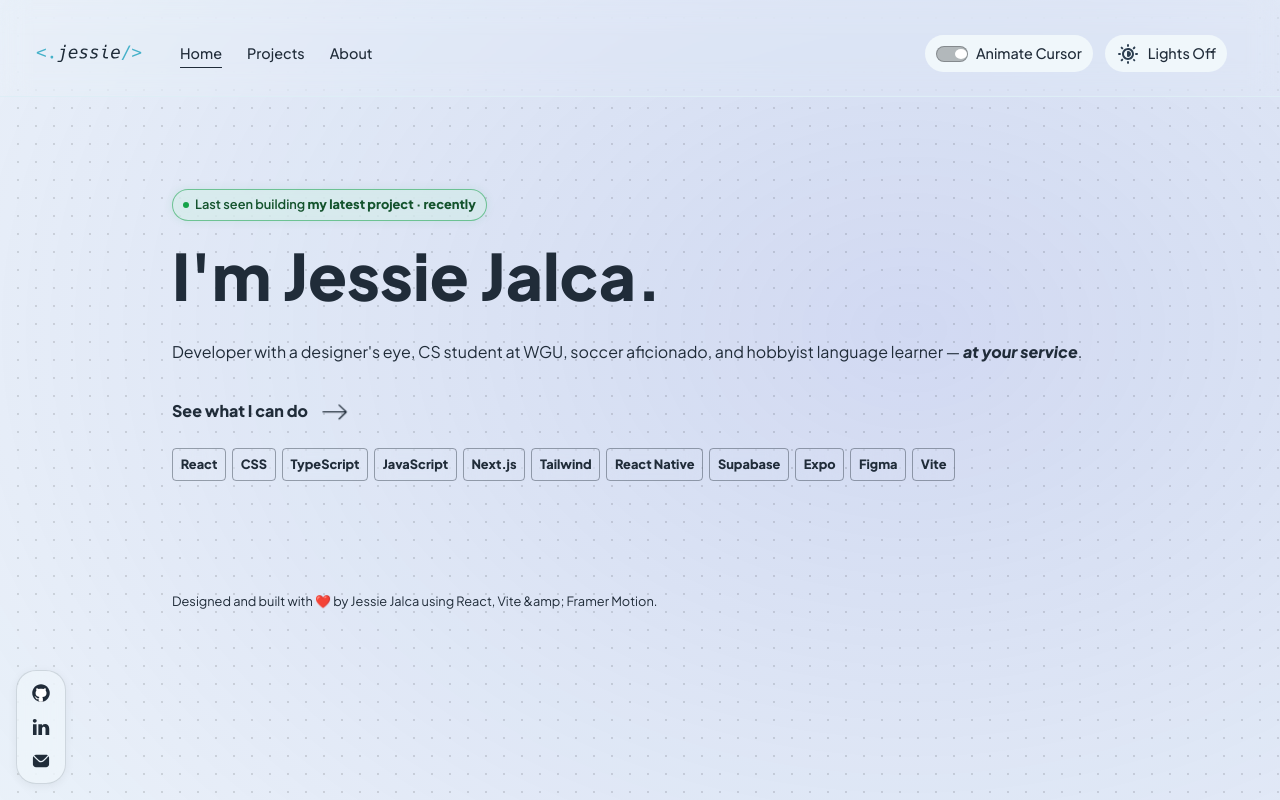
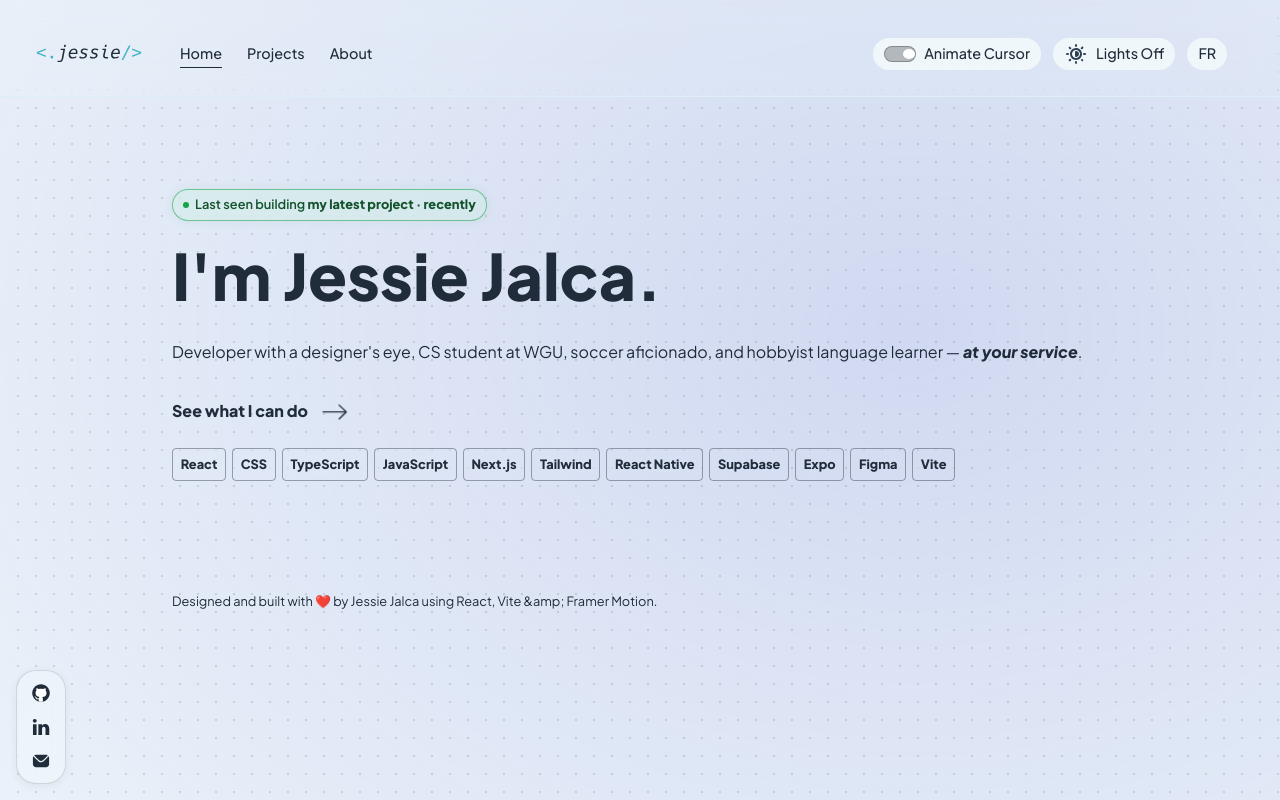
Before and after one commit to jessiejalca/portfolio, a React (Vite) app: page / in a window 1280 px wide. Built offline with nearby package versions, Linux system fonts and the light colour scheme; no server answers.

Commit message:
feat: add LangToggle and wire to NavBar, ContactBar, and LangContext

```diff
--- a/src/App.css
+++ b/src/App.css
@@ -137,7 +137,7 @@ footer {
   padding: 76px;
 }
 
-@media (max-width: 520px) {
+@media (max-width: 650px) {
   main {
     padding: 80px 24px 16px;
   }
@@ -283,7 +283,7 @@ nav .link:focus-visible {
   padding: 0 1.5rem;
 }
 
-@media (max-width: 520px) {
+@media (max-width: 650px) {
   header,
   .navbar {
     display: none;
@@ -365,7 +365,7 @@ nav .link:focus-visible {
   margin: 2px 0;
 }
 
-@media (max-width: 520px) {
+@media (max-width: 650px) {
   .bottom-nav {
     display: flex;
     align-items: center;
@@ -497,6 +497,7 @@ button.toggle-box {
   display: flex;
   align-items: center;
   gap: 8px;
+  height: 32px;
   border: 1px solid transparent;
   transition: background-color 0.2s ease, border-color 0.2s ease;
 }
--- a/src/components/ContactBar.jsx
+++ b/src/components/ContactBar.jsx
@@ -1,3 +1,4 @@
+import LangToggle from "./LangToggle"
 import darkModeToggle from "../assets/dark-mode.svg"
 import darkModeToggleDark from "../assets/dm-dark-mode.svg"
 import githubLogo from "../assets/github.svg"
@@ -30,6 +31,7 @@ const ContactBar = ({ darkMode, setDarkMode }) => (
     <button className="contact-bar-item" onClick={setDarkMode} aria-label="Toggle dark mode">
       <img src={darkMode ? darkModeToggleDark : darkModeToggle} alt="" />
     </button>
+    <LangToggle className="contact-bar-item prevent-select" />
   </div>
 )
 
--- /dev/null
+++ b/src/components/LangToggle.jsx
@@ -0,0 +1,16 @@
+import { useLang } from "../contexts/LangContext"
+
+const LangToggle = ({ className = "toggle-box toggle-long prevent-select" }) => {
+  const { lang, setLang } = useLang()
+  return (
+    <button
+      className={className}
+      onClick={() => setLang(lang === "en" ? "fr" : "en")}
+      aria-label={`Switch to ${lang === "en" ? "French" : "English"}`}
+    >
+      {lang === "en" ? "FR" : "EN"}
+    </button>
+  )
+}
+
+export default LangToggle
--- a/src/components/NavBar.jsx
+++ b/src/components/NavBar.jsx
@@ -2,6 +2,7 @@ import React, { useState, useEffect } from "react"
 import { NavLink } from "react-router-dom"
 import { useLang } from "../contexts/LangContext"
 import Toggle from "./Toggle"
+import LangToggle from "./LangToggle"
 import logo from "../assets/logo.svg"
 import logoDark from "../assets/dm-logo.svg"
 import darkModeToggle from "../assets/dark-mode.svg"
@@ -78,7 +79,7 @@ const NavBar = (props) => {
             alt="Dark mode toggle"
             className="dark-mode-toggle"
           />
-          {windowWidth > 620 ? (
+          {windowWidth > 680 ? (
             <label htmlFor="dark-mode-toggle" className="toggleLabel">
               {props.darkMode ? t.toggles.darkMode.on : t.toggles.darkMode.off}
             </label>
@@ -86,6 +87,7 @@ const NavBar = (props) => {
             ""
           )}
         </button>
+        <LangToggle />
       </div>
     </header>
   )
--- a/src/contexts/LangContext.jsx
+++ b/src/contexts/LangContext.jsx
@@ -3,9 +3,14 @@ import { createContext, useContext, useState } from "react"
 const LangContext = createContext()
 
 export function LangProvider({ children }) {
-    const [lang, setLang] = useState("en")
+    const [lang, setLang] = useState(localStorage.getItem("lang") || "en")
+    const handleSetLang = (newLang) => {
+        setLang(newLang)
+        localStorage.setItem("lang", newLang)
+    }
+
     return (
-        <LangContext.Provider value={{ lang, setLang }}>
+        <LangContext.Provider value={{ lang, setLang: handleSetLang }}>
             {children}
         </LangContext.Provider>
     )
```
